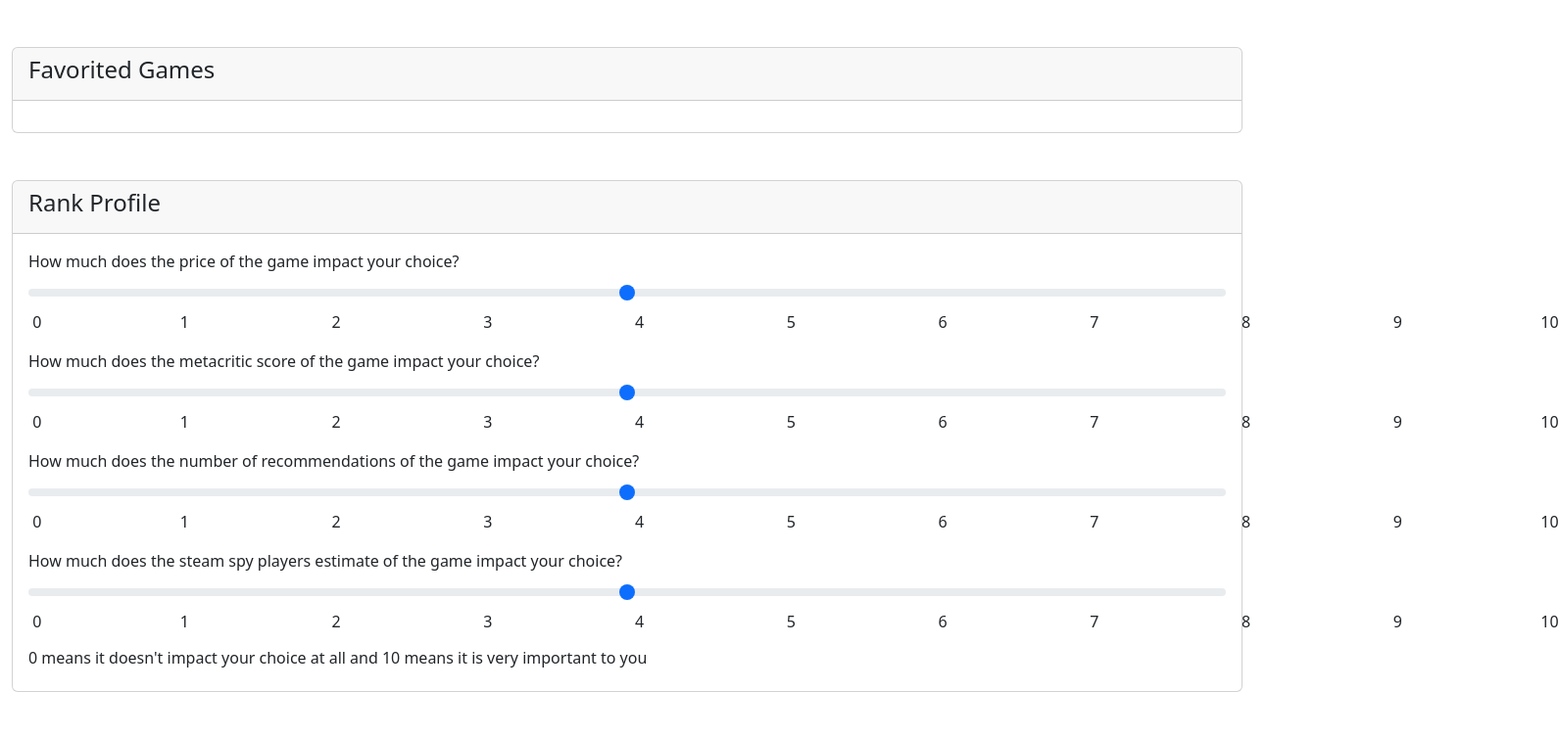
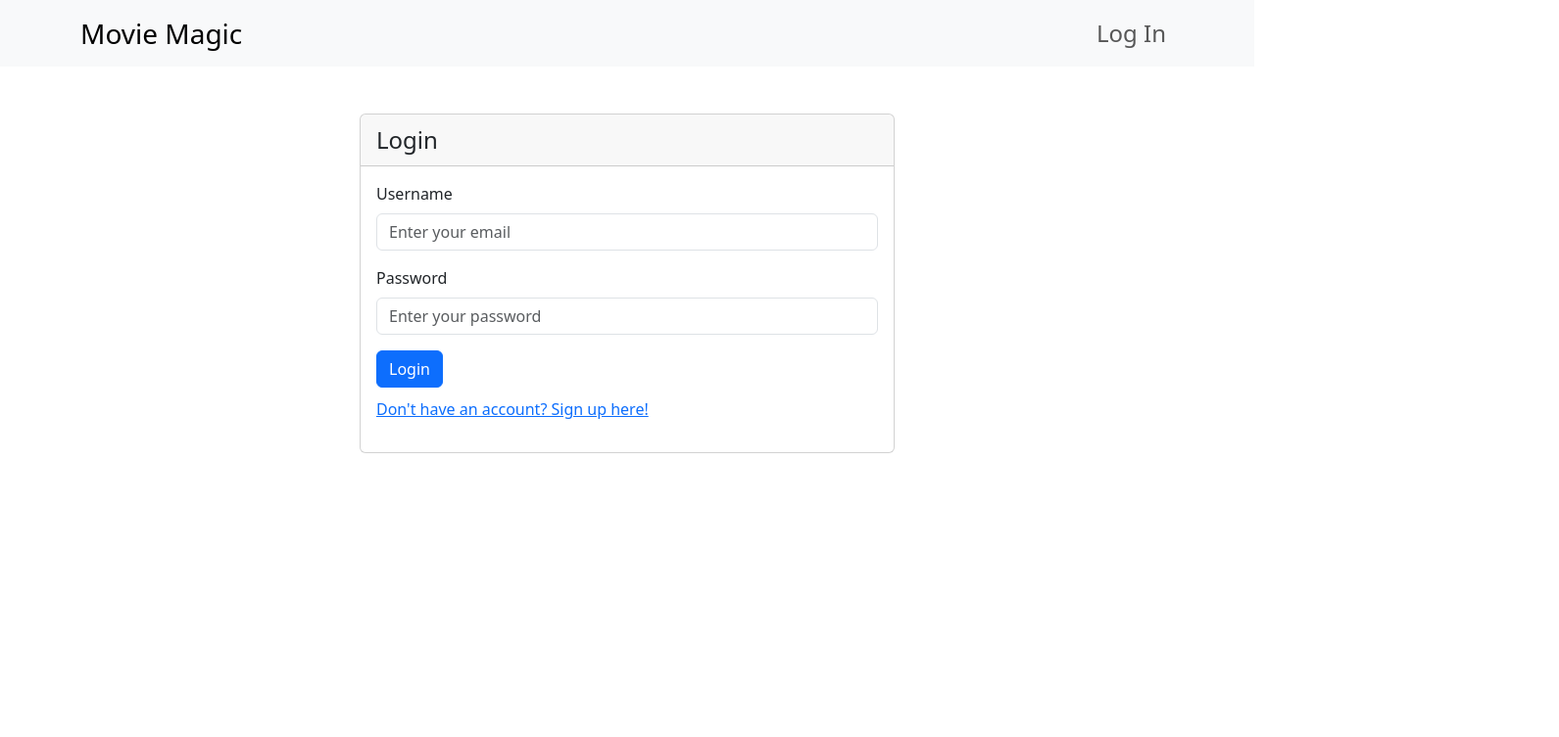
Before and after one commit to alihusain01/CS411_Final_Project, a React (Create React App) app: page /login in a window 1280 px wide. Shown: the top 753 px of the page at 98% size, 1591 px wide, since content can reach past the window. Built offline with nearby package versions, Linux system fonts and the light colour scheme.

Commit message:
added routing between home, login, and signup

```diff
--- a/package.json
+++ b/package.json
@@ -15,6 +15,7 @@
     "react": "^18.2.0",
     "react-bootstrap": "^2.9.1",
     "react-dom": "^18.2.0",
+    "react-router-dom": "^6.20.0",
     "react-scripts": "5.0.1",
     "web-vitals": "^2.1.4"
   },
--- a/src/App.js
+++ b/src/App.js
@@ -1,20 +1,27 @@
-import './App.css';
-import 'bootstrap/dist/css/bootstrap.min.css';
-import Login from './components/Login';
-import SearchBar from './components/SearchBar';
-import GameDetails from './components/GameDetails';
-import WeightsForm from './components/WeightsForm';
-import FavoritedGames from './components/FavoritedGamesPage';
+import "./App.css";
+import "bootstrap/dist/css/bootstrap.min.css";
+import { BrowserRouter as Router, Routes, Route, Link } from "react-router-dom";
+import Login from "./components/Login";
+import SearchBar from "./components/SearchBar";
+import GameDetails from "./components/GameDetails";
+import WeightsForm from "./components/WeightsForm";
+import FavoritedGames from "./components/FavoritedGamesPage";
+import NavigationBar from "./components/NavigationBar";
+import Signup from "./components/Signup";
+
 
 function App() {
   return (
+    <Router>
       <div>
-        <FavoritedGames/>
-        <WeightsForm/>
-        <GameDetails/>
-        <SearchBar/>
-      <Login />
+        <NavigationBar />
+        <Routes>
+        <Route path="/" element={<SearchBar />} />
+        <Route path="/login" element={<Login />} />
+        <Route path="/signup" element={<Signup />} />
+        </Routes>
       </div>
+    </Router>
   );
 }
 
--- a/src/backend/index.js
+++ b/src/backend/index.js
@@ -1,18 +1,21 @@
 const express = require('express');
 const app = express();
 const mysql = require("mysql");
+
 var db = mysql.createConnection({
  host:'34.66.177.166',
  user: 'root',
  password:'teamGreen',
  database:'steam_game_data',
 })
+
 app.get('/', (require, response) => {
  const sqlInsert = "DELETE FROM steam_game_data.userInfo WHERE userName = '654'";
  db.query(sqlInsert, (err, result) => {
  response.send("Hello world!!!");
 })
 })
+
 app.listen(3002, () => {
  console.log("running on port 3002");
 })
--- a/src/components/Login.js
+++ b/src/components/Login.js
@@ -1,5 +1,6 @@
 import React, { useState } from 'react';
 import 'bootstrap/dist/css/bootstrap.min.css';
+import '../main.css';
 
 const Login = () => {
   const [email, setEmail] = useState('');
@@ -24,12 +25,12 @@ const Login = () => {
       <div className="row justify-content-center">
         <div className="col-md-6">
           <div className="card">
-            <div className="card-header">Login</div>
+            <div className="card-header fs-4">Login</div>
             <div className="card-body">
               <form onSubmit={handleLogin}>
                 <div className="mb-3">
-                  <label htmlFor="email" className="form-label">
-                    Email address
+                  <label htmlFor="username" className="form-label">
+                    Username
                   </label>
                   <input
                     type="email"
@@ -56,6 +57,9 @@ const Login = () => {
                 <button type="submit" className="btn btn-primary">
                   Login
                 </button>
+              <a href="/signup">
+                <p className = "signup-link">Don't have an account? Sign up here!</p>
+              </a>
               </form>
             </div>
           </div>
--- /dev/null
+++ b/src/components/NavigationBar.js
@@ -0,0 +1,21 @@
+import Container from "react-bootstrap/Container";
+import Nav from "react-bootstrap/Nav";
+import Navbar from "react-bootstrap/Navbar";
+
+function NavigationBar() {
+  return (
+    <Navbar expand="lg" className="bg-body-tertiary">
+      <Container className="fs-4">
+        <Navbar.Brand className="fs-3" href="/">Movie Magic</Navbar.Brand>
+        <Navbar.Toggle aria-controls="basic-navbar-nav" />
+        <Navbar.Collapse id="basic-navbar-nav">
+          <Nav className="ms-auto">
+            <Nav.Link href="/login">Log In</Nav.Link>
+          </Nav>
+        </Navbar.Collapse>
+      </Container>
+    </Navbar>
+  );
+}
+
+export default NavigationBar;
--- /dev/null
+++ b/src/components/Signup.js
@@ -0,0 +1,54 @@
+import Form from "react-bootstrap/Form";
+import Col from "react-bootstrap/Col";
+import Row from "react-bootstrap/Row";
+import Button from 'react-bootstrap/Button';
+import "bootstrap/dist/css/bootstrap.min.css";
+
+function Signup() {
+  return (
+    <div className="container mt-5">
+      <div className="row justify-content-center">
+        <div className="col-md-6">
+          <div className="card">
+            <div className="card-header fs-4">Sign Up</div>
+            <div className="card-body">
+              <Form>
+              <Form.Group
+                  className="mb-3"
+                >
+                  <Form.Label>First Name</Form.Label>
+                  <Form.Control type="first name" placeholder="John" />
+                </Form.Group>
+
+                <Form.Group
+                  className="mb-3"
+                >
+                  <Form.Label>Last Name</Form.Label>
+                  <Form.Control type="last name" placeholder="Doe" />
+                </Form.Group>
+
+                <Form.Group
+                  className="mb-3"
+                >
+                  <Form.Label>Username</Form.Label>
+                  <Form.Control type="email" placeholder="johnDoe123" />
+                </Form.Group>
+
+
+                <Form.Group className="mb-3">
+                  <Form.Label>Password</Form.Label>
+
+                  <Form.Control type="password" placeholder="Password" />
+                </Form.Group>
+
+                <Button>Sign Up!</Button>
+              </Form>
+            </div>
+          </div>
+        </div>
+      </div>
+    </div>
+  );
+}
+
+export default Signup;
--- a/src/main.css
+++ b/src/main.css
@@ -1,3 +1,7 @@
 .select_width {
   width: 30%;
+}
+
+.signup-link {
+  margin-top: 10px;
 }/*# sourceMappingURL=main.css.map */
--- a/src/main.scss
+++ b/src/main.scss
@@ -1,3 +1,7 @@
 .select_width{
     width: 30%;
 }
+
+.signup-link{
+    margin-top: 10px;
+}
```
Also changed, not shown: 2 other files (tests, documents, lock files or other folders).
